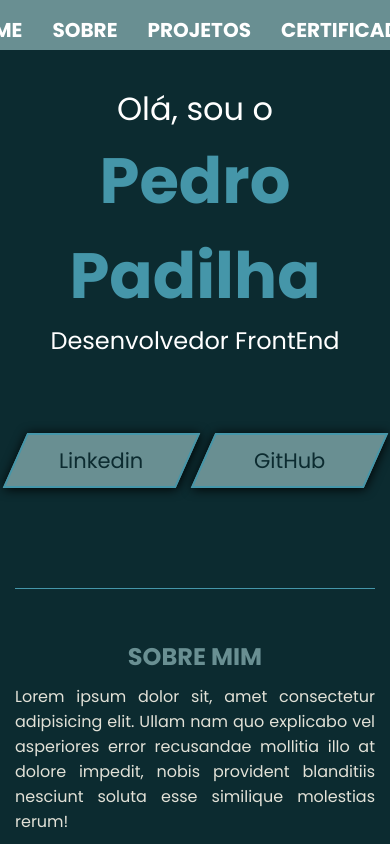
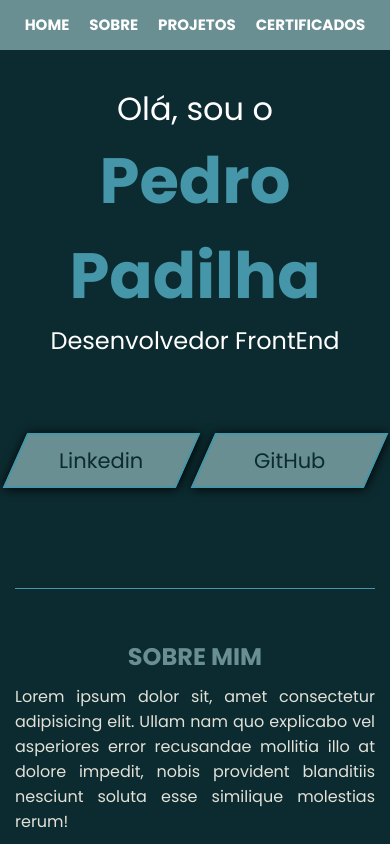
Before and after one commit to pedropadilhan/portfolio, a plain HTML site: page index.html in a window 390 px wide. Shown: the top 844 px of the page. Drawn offline with Linux system fonts and the light colour scheme.

Commit message:
arrumei menu no responsivo

```diff
--- a/estilos.css
+++ b/estilos.css
@@ -47,7 +47,8 @@ html {
 }
 
 .menu-items li {
-    padding: 15px;
+    padding: 10px;
+    margin-top: 2px;
 }
 
 .menu-items a {
--- a/mediaquery.css
+++ b/mediaquery.css
@@ -1,6 +1,6 @@
 @media (max-width:942px) {
     .menu-items a {
-        font-size: 20px;
+        font-size: 15px;
     }
 
     .direita {
```
